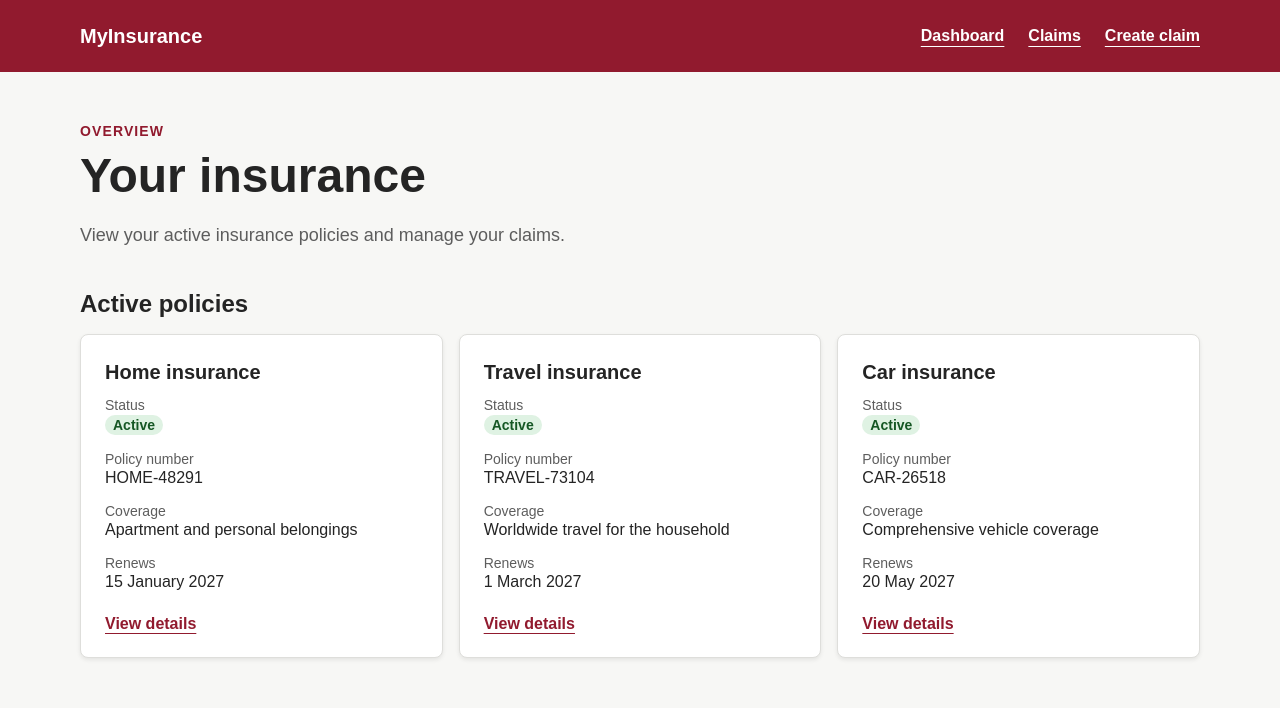
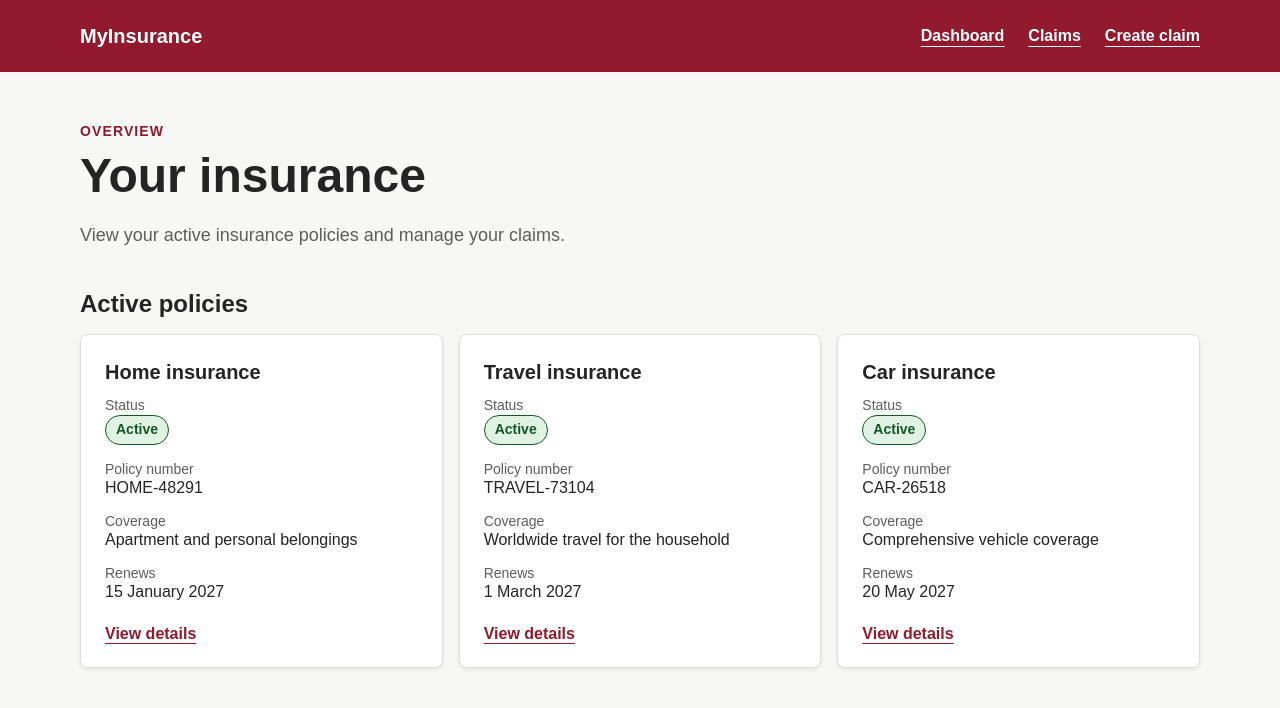
Before and after one commit to nomad-alt/MyInsurance, a React (Vite) app: page / in a window 1280 px wide. Shown: the top 708 px of the page. Built offline with nearby package versions, Linux system fonts and the light colour scheme.

Commit message:
refactor: reuse badge for policy and claim statuses

```diff
--- /dev/null
+++ b/src/components/Badge.css
@@ -0,0 +1,24 @@
+.badge {
+  display: inline-block;
+  padding: 0.25rem 0.625rem;
+  border: 1px solid currentColor;
+  border-radius: 999px;
+  font-size: 0.875rem;
+  font-weight: 700;
+  line-height: 1.4;
+}
+
+.badge--warning {
+  color: #765800;
+  background-color: #fff4cc;
+}
+
+.badge--success {
+  color: #155724;
+  background-color: #dff2e3;
+}
+
+.badge--danger {
+  color: #8a1c1c;
+  background-color: #fbe1e1;
+}
--- /dev/null
+++ b/src/components/Badge.tsx
@@ -0,0 +1,15 @@
+import type { ReactNode } from 'react'
+import './Badge.css'
+
+export type BadgeVariant = 'success' | 'warning' | 'danger'
+
+type BadgeProps = {
+  variant: BadgeVariant
+  children: ReactNode
+}
+
+function Badge({ variant, children }: BadgeProps) {
+  return <span className={`badge badge--${variant}`}>{children}</span>
+}
+
+export default Badge
--- a/src/pages/ClaimsPage.css
+++ b/src/pages/ClaimsPage.css
@@ -23,29 +23,7 @@
 }
 
 .claim-status {
-  display: inline-block;
   margin: 0 0 1rem;
-  padding: 0.25rem 0.625rem;
-  border: 1px solid currentColor;
-  border-radius: 999px;
-  font-size: 0.875rem;
-  font-weight: 700;
-}
-
-.claim-status--submitted,
-.claim-status--in-review {
-  color: #765800;
-  background-color: #fff4cc;
-}
-
-.claim-status--approved {
-  color: #155724;
-  background-color: #dff2e3;
-}
-
-.claim-status--rejected {
-  color: #8a1c1c;
-  background-color: #fbe1e1;
 }
 
 .claim-description {
--- a/src/pages/ClaimsPage.tsx
+++ b/src/pages/ClaimsPage.tsx
@@ -1,4 +1,5 @@
 import { Link } from 'react-router-dom'
+import Badge, { type BadgeVariant } from '../components/Badge'
 import Card from '../components/Card'
 import { claims } from '../data/claims'
 import { policies } from '../data/policies'
@@ -10,6 +11,13 @@ const statusLabels: Record<ClaimStatus, string> = {
   'in-review': 'In review',
   approved: 'Approved',
   rejected: 'Rejected',
+}
+
+const statusVariants: Record<ClaimStatus, BadgeVariant> = {
+  submitted: 'warning',
+  'in-review': 'warning',
+  approved: 'success',
+  rejected: 'danger',
 }
 
 const dateFormatter = new Intl.DateTimeFormat('en-GB', {
@@ -36,9 +44,11 @@ function ClaimsPage() {
           return (
             <li key={claim.id}>
               <Card title={claim.claimNumber}>
-                <p className={`claim-status claim-status--${claim.status}`}>
-                  Status: {statusLabels[claim.status]}
-                </p>
+                <div className="claim-status">
+                  <Badge variant={statusVariants[claim.status]}>
+                    Status: {statusLabels[claim.status]}
+                  </Badge>
+                </div>
                 <p className="claim-description">{claim.description}</p>
                 <dl className="claim-details">
                   <div>
--- a/src/pages/DashboardPage.css
+++ b/src/pages/DashboardPage.css
@@ -36,16 +36,6 @@
   margin: 0;
 }
 
-.policy-status {
-  display: inline-block;
-  padding: 0.125rem 0.5rem;
-  border-radius: 999px;
-  color: #155724;
-  background-color: #dff2e3;
-  font-size: 0.875rem;
-  font-weight: 700;
-}
-
 .policy-link {
   color: var(--color-brand);
   font-weight: 700;
--- a/src/pages/DashboardPage.tsx
+++ b/src/pages/DashboardPage.tsx
@@ -1,4 +1,5 @@
 import { Link } from 'react-router-dom'
+import Badge from '../components/Badge'
 import Card from '../components/Card'
 import { policies } from '../data/policies'
 import './DashboardPage.css'
@@ -27,7 +28,7 @@ function DashboardPage() {
                 <div>
                   <dt>Status</dt>
                   <dd>
-                    <span className="policy-status">Active</span>
+                    <Badge variant="success">Active</Badge>
                   </dd>
                 </div>
                 <div>
```
